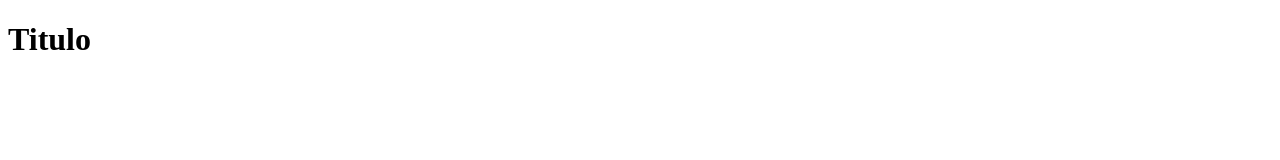
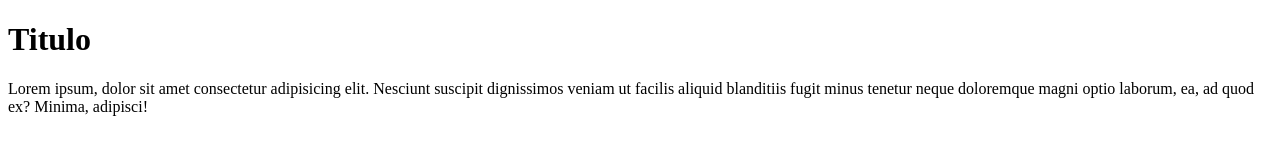
Before and after one commit to CtianXM/EjerciciosGit, a plain HTML site: page index.html in a window 1280 px wide. Drawn offline with Linux system fonts and the light colour scheme.

Commit message:
Se agrega un parrafo con lorem

```diff
--- a/index.html
+++ b/index.html
@@ -12,6 +12,9 @@
     <h1>
         Titulo
     </h1>
+    <p>
+        Lorem ipsum, dolor sit amet consectetur adipisicing elit. Nesciunt suscipit dignissimos veniam ut facilis aliquid blanditiis fugit minus tenetur neque doloremque magni optio laborum, ea, ad quod ex? Minima, adipisci!
+    </p>
 
 </body>
 
```
